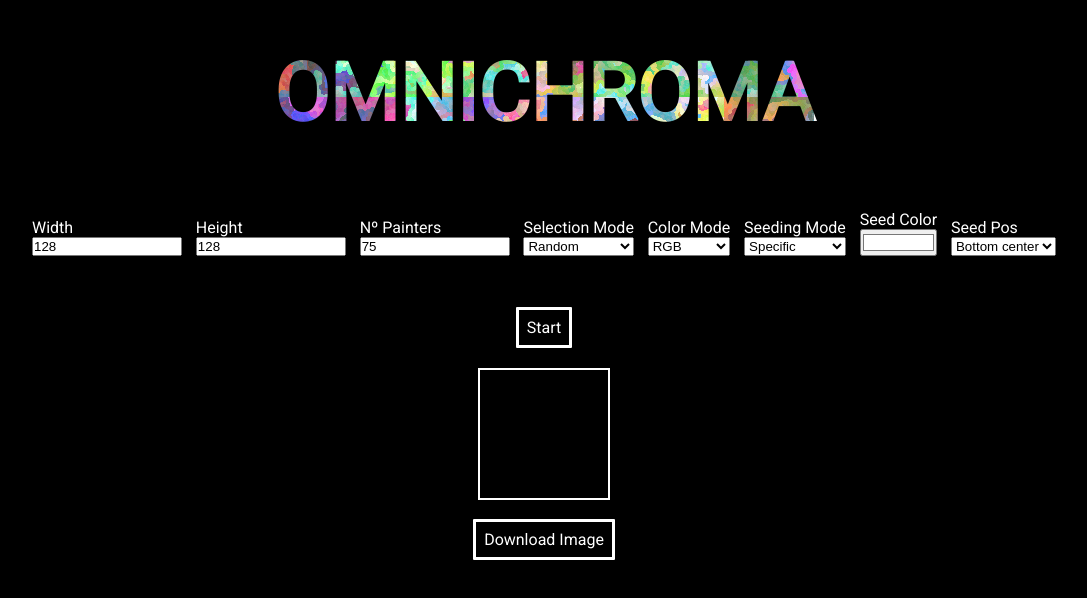
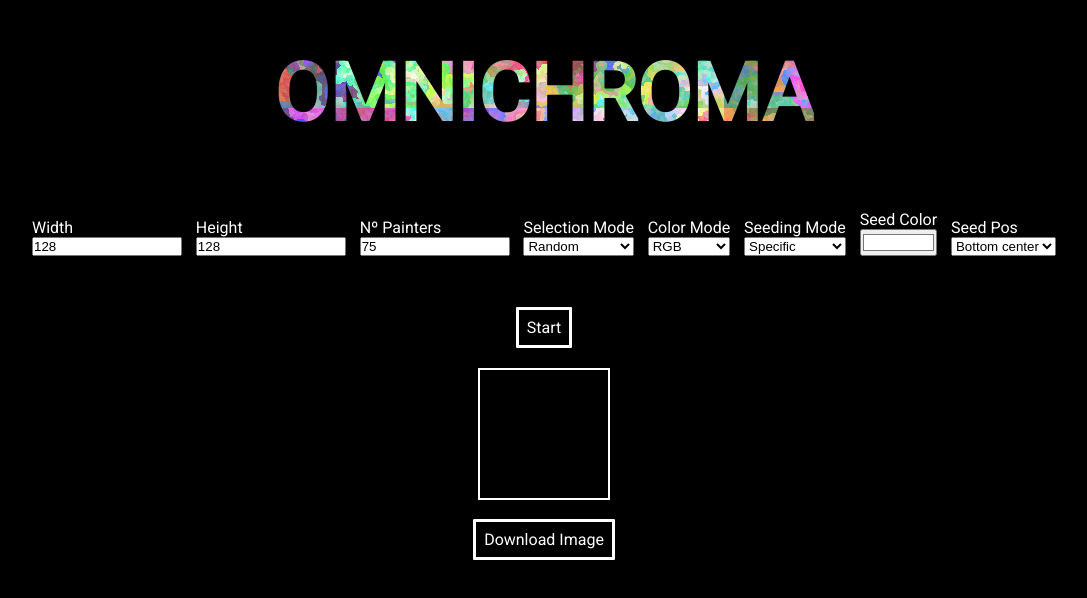
Before and after one commit to Sophmrs/omnichroma, a plain HTML site: page index.html in a window 1280 px wide. Shown: the part 122-720 px from the top of the page, without its empty margins (96-1183 px from the left). Drawn offline with Linux system fonts and the light colour scheme.

Commit message:
title css tweaks

```diff
--- a/index.html
+++ b/index.html
@@ -125,20 +125,19 @@
       color: #fff;
       background-color: #000;
       text-transform: uppercase;
-      mix-blend-mode: lighten;
+      overflow: hidden;
     }
 
     .title:before{
       content: '';
       position: absolute;
-      top: 0;
-      bottom: 0;
       left: 0;
-      right: 0;
+      width: 100%;
+      height: 100%;
       opacity: .7;
       mix-blend-mode: multiply;
       background-image: url("OmnichromaticTitle.png");
-      background-position-y: 50px;
+      background-position-y: 61px;
       animation-name: scrollBg;
       animation-duration: 20s;
       animation-iteration-count: infinite;
```
